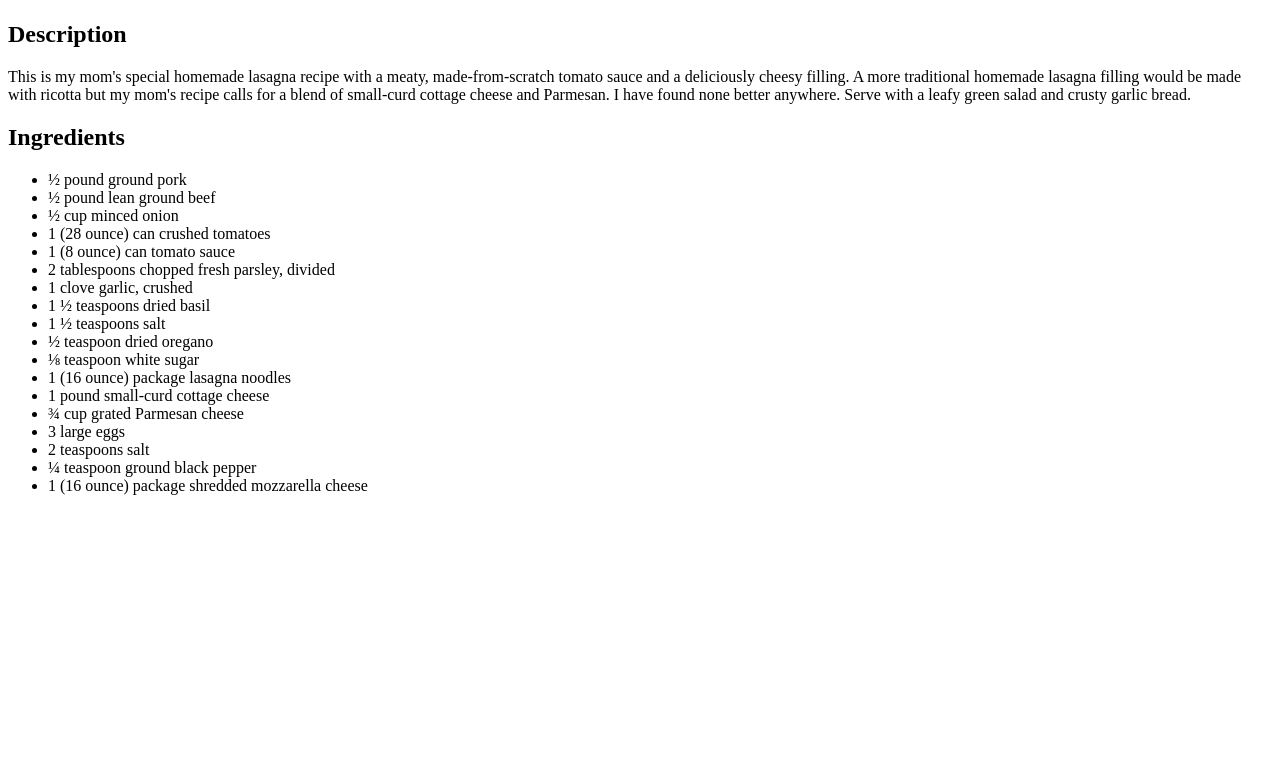
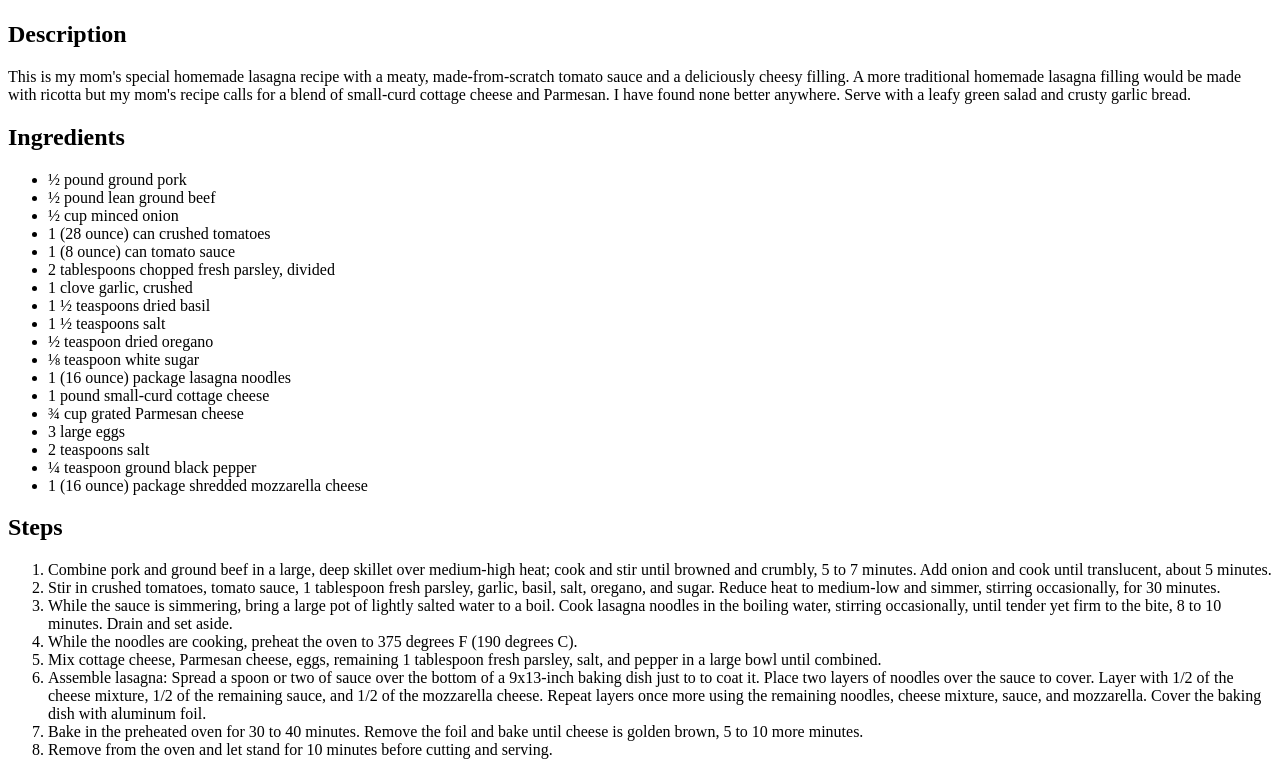
Before and after one commit to HarryCuk/odin-recipes, a plain HTML site: page recipes/lasagna.html in a window 1280 px wide. Shown: the part 583-1358 px from the top of the page. Before the commit the page ends 1094 px from the top, so only its background shows below. Drawn offline with Linux system fonts and the light colour scheme.

Commit message:
Add ordered list of steps on how to make product.

```diff
--- a/recipes/lasagna.html
+++ b/recipes/lasagna.html
@@ -39,5 +39,32 @@
         <li>¼ teaspoon ground black pepper</li>
         <li>1 (16 ounce) package shredded mozzarella cheese</li>
     </ul>
+
+    <h2>Steps</h2>
+    <ol>
+        <li>Combine pork and ground beef in a large, deep skillet over medium-high heat; cook and stir until browned
+            and crumbly, 5 to 7 minutes. Add onion and cook until translucent, about 5 minutes.
+        </li>
+        <li>Stir in crushed tomatoes, tomato sauce, 1 tablespoon fresh parsley, garlic, basil, salt, oregano, and
+            sugar. Reduce heat to medium-low and simmer, stirring occasionally, for 30 minutes.
+        </li>
+        <li>While the sauce is simmering, bring a large pot of lightly salted water to a boil. Cook lasagna noodles in
+            the boiling water, stirring occasionally, until tender yet firm to the bite, 8 to 10 minutes. Drain and set
+            aside.
+        </li>
+        <li>While the noodles are cooking, preheat the oven to 375 degrees F (190 degrees C).</li>
+        <li>Mix cottage cheese, Parmesan cheese, eggs, remaining 1 tablespoon fresh parsley, salt, and pepper in a
+            large bowl until combined.
+        </li>
+        <li>Assemble lasagna: Spread a spoon or two of sauce over the bottom of a 9x13-inch baking dish just to to coat
+            it. Place two layers of noodles over the sauce to cover. Layer with 1/2 of the cheese mixture, 1/2 of the
+            remaining sauce, and 1/2 of the mozzarella cheese. Repeat layers once more using the remaining noodles,
+            cheese mixture, sauce, and mozzarella. Cover the baking dish with aluminum foil.
+        </li>
+        <li>Bake in the preheated oven for 30 to 40 minutes. Remove the foil and bake until cheese is golden brown, 5
+            to 10 more minutes.
+        </li>
+        <li>Remove from the oven and let stand for 10 minutes before cutting and serving.</li>
+    </ol>
 </body>
 </html>
```
